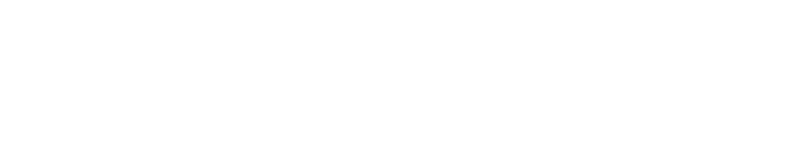
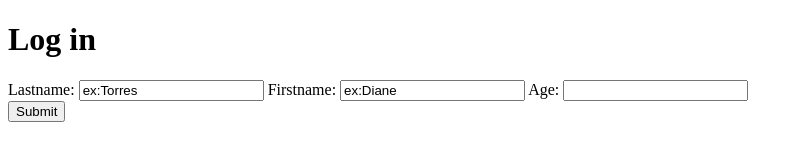
Before and after one commit to gera17-jpg/log-in-data, a plain HTML site: page index.html in a window 1280 px wide. Shown: the whole page, without its empty margins (0-803 px from the left). Drawn offline with Linux system fonts and the light colour scheme.

Commit message:
Update index.html

```diff
--- a/index.html
+++ b/index.html
@@ -1 +1,40 @@
-<!-- index -->
+<!DOCTYPE html>
+<html lang="en">
+<head>
+    <meta charset="UTF-8">
+    <meta name="viewport" content="width=device-width, initial-scale=1.0">
+    <title>Customer Log-in Records</title>
+    <link rel="stylesheet" href="log.css">
+</head>
+<body>
+    <h1>Log in</h1>
+    <div class="inputContainer">
+        <label for="last">Lastname:</label>
+        <input type="text" value = "ex:Torres" class="last" name="last">
+        <label for="first">Firstname:<label>
+        <input type="text" value = "ex:Diane" class="first" name="first">
+        <label for="age">Age:</label>
+        <input type="number" name="age" class="age"> <br>
+        <input type="submit" value= "Submit" id="submit">
+    </div>
+    <div class="displayContainer">
+<!-- <table>
+            <thead>
+                <tr>
+                    <th>Lastname</th>
+                    <th>Firstname</th>
+                    <th class="date">Date & Time</th>
+                </tr>
+            </thead>
+            <tbody>
+                <tr>
+                    <td class="firstValue">1</td>
+                    <td class="lastValue">2</td>
+                    <td class="dateValue">3</td>
+                </tr>
+            </tbody>
+        </table> -->
+    </div>
+    <script src ="log.js"></script>
+</body>
+</html>
```
